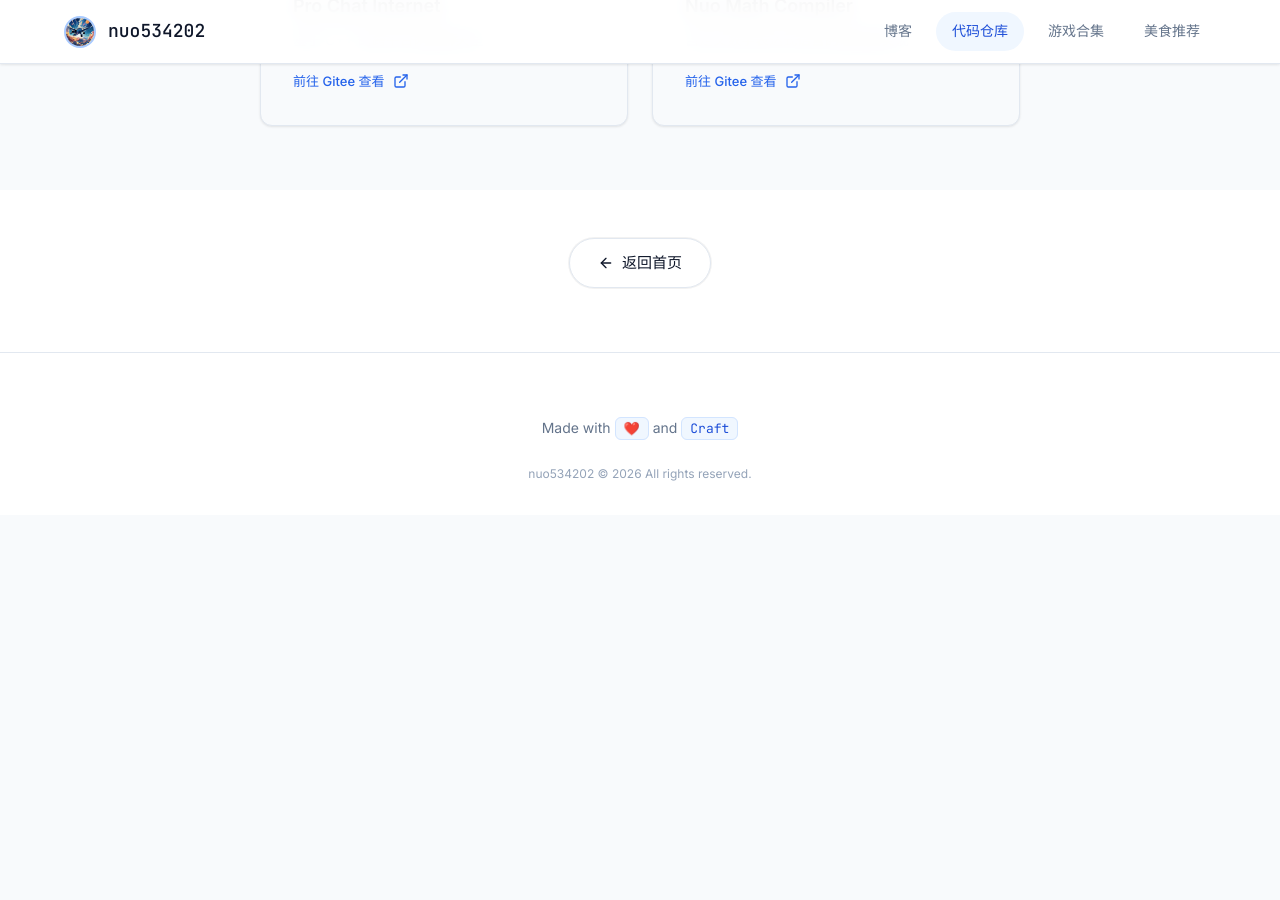
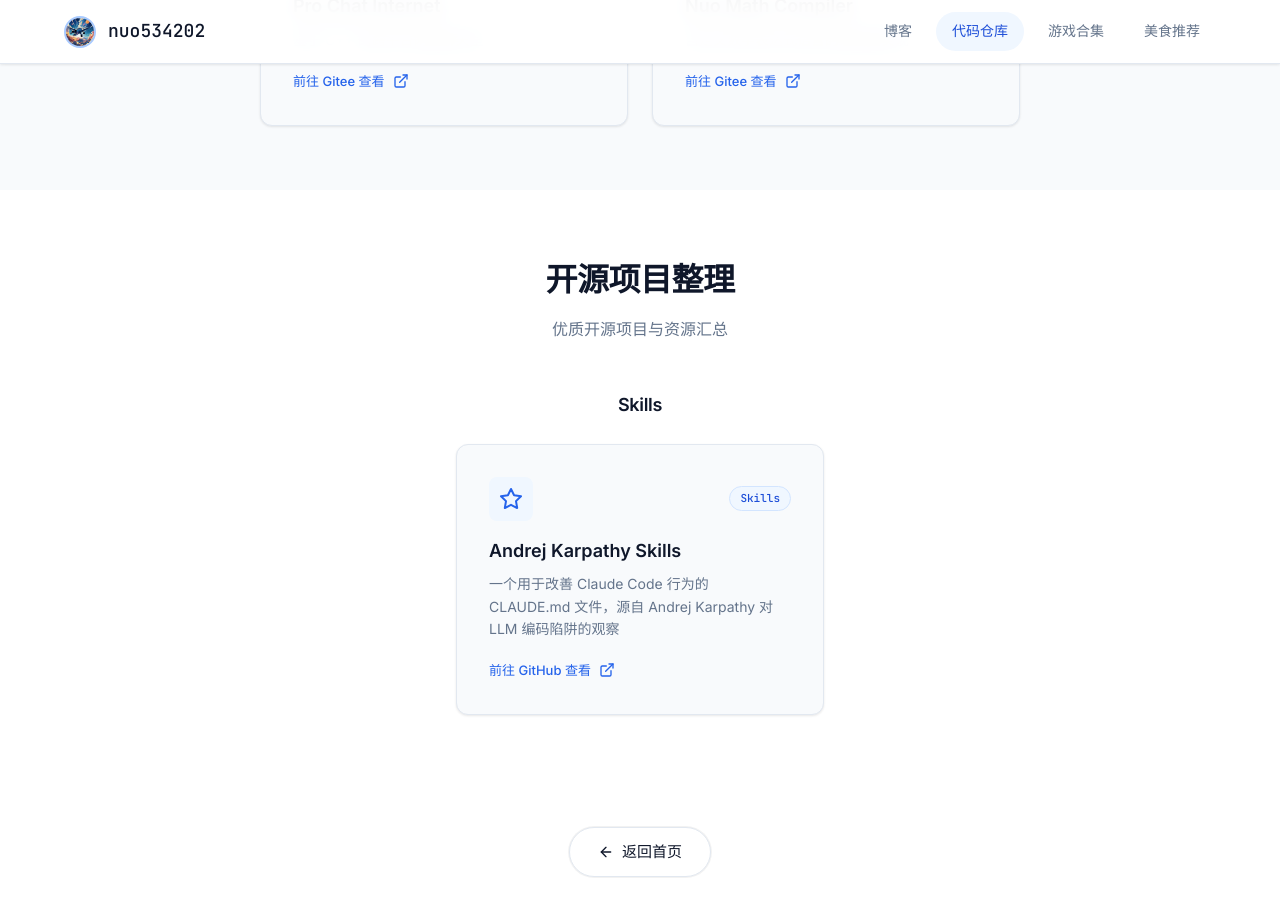
Before and after one commit to nuo534202/nuo534202.github.io, a Jekyll site: the page repository/index.html, which Jekyll copies as it is, in a window 1280 px wide and 900 px high, scrolled down 1306 px. Built offline with Jekyll 4.4.1, drawn with Linux system fonts in a browser that asks for light colours; before the commit the page ends 1821 px from its top, so only the background shows below that.

Commit message:
feat: add andrej skill

```diff
--- a/repository/index.html
+++ b/repository/index.html
@@ -210,6 +210,45 @@
         </div>
     </section>
 
+    <!-- Open Source Collections -->
+    <section class="repos-section">
+        <div class="section-container">
+            <div class="section-header">
+                <h2 class="section-title">开源项目整理</h2>
+                <p class="section-desc">优质开源项目与资源汇总</p>
+            </div>
+            <div class="section-header" style="margin-bottom: var(--space-lg);">
+                <h3 style="font-size: 18px; font-weight: 600; color: var(--ink); letter-spacing: -0.3px;">Skills</h3>
+            </div>
+            <div class="repos-list">
+                <a href="https://github.com/multica-ai/andrej-karpathy-skills" target="_blank" class="repo-card">
+                    <div class="repo-card-header">
+                        <div class="repo-card-icon">
+                            <svg width="24" height="24" viewBox="0 0 24 24" fill="none" stroke="currentColor" stroke-width="2" stroke-linecap="round" stroke-linejoin="round">
+                                <polygon points="12 2 15.09 8.26 22 9.27 17 14.14 18.18 21.02 12 17.77 5.82 21.02 7 14.14 2 9.27 8.91 8.26 12 2"/>
+                            </svg>
+                        </div>
+                        <span class="repo-card-lang">Skills</span>
+                    </div>
+                    <div class="repo-card-content">
+                        <h3>Andrej Karpathy Skills</h3>
+                        <p>一个用于改善 Claude Code 行为的 CLAUDE.md 文件，源自 Andrej Karpathy 对 LLM 编码陷阱的观察</p>
+                    </div>
+                    <div class="repo-card-footer">
+                        <span class="repo-card-link">
+                            <span>前往 GitHub 查看</span>
+                            <svg width="16" height="16" viewBox="0 0 24 24" fill="none" stroke="currentColor" stroke-width="2" stroke-linecap="round" stroke-linejoin="round">
+                                <path d="M18 13v6a2 2 0 0 1-2 2H5a2 2 0 0 1-2-2V8a2 2 0 0 1 2-2h6"/>
+                                <polyline points="15 3 21 3 21 9"/>
+                                <line x1="10" y1="14" x2="21" y2="3"/>
+                            </svg>
+                        </span>
+                    </div>
+                </a>
+            </div>
+        </div>
+    </section>
+
     <!-- Back to Home -->
     <section class="back-section">
         <div class="section-container">
```
